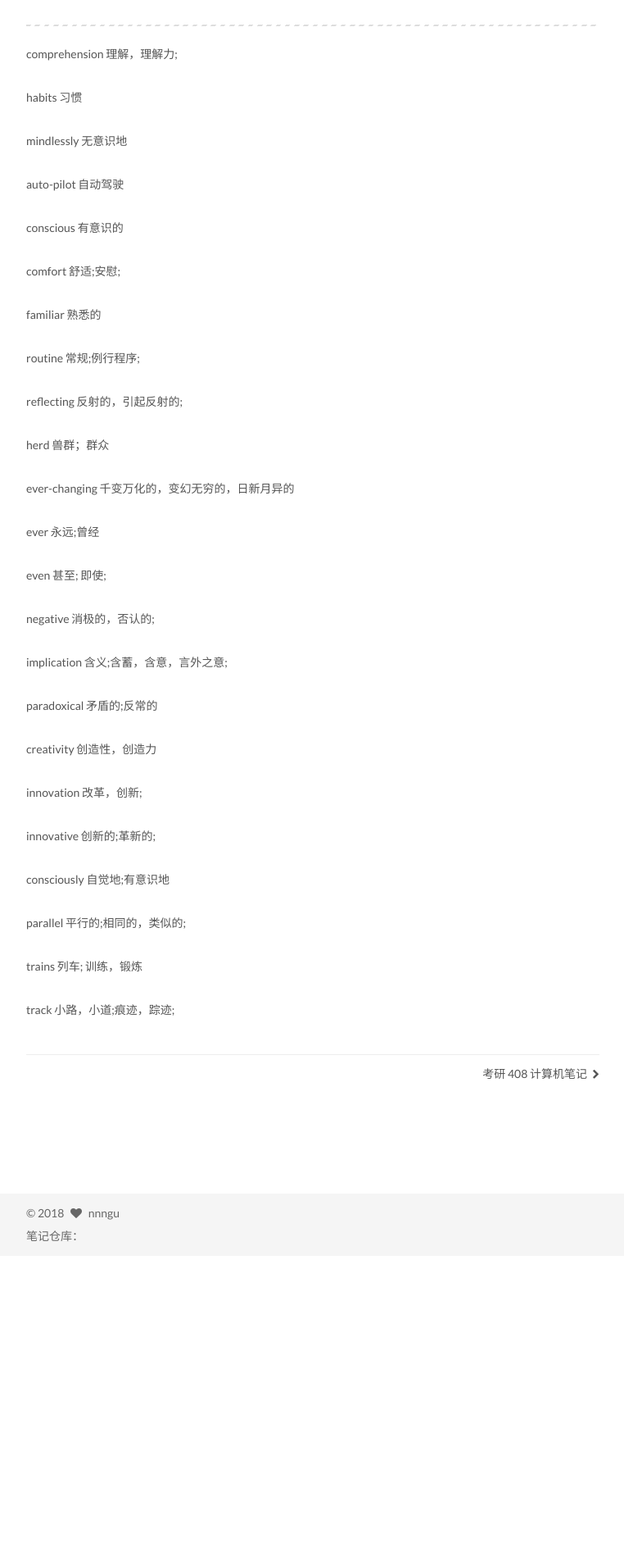
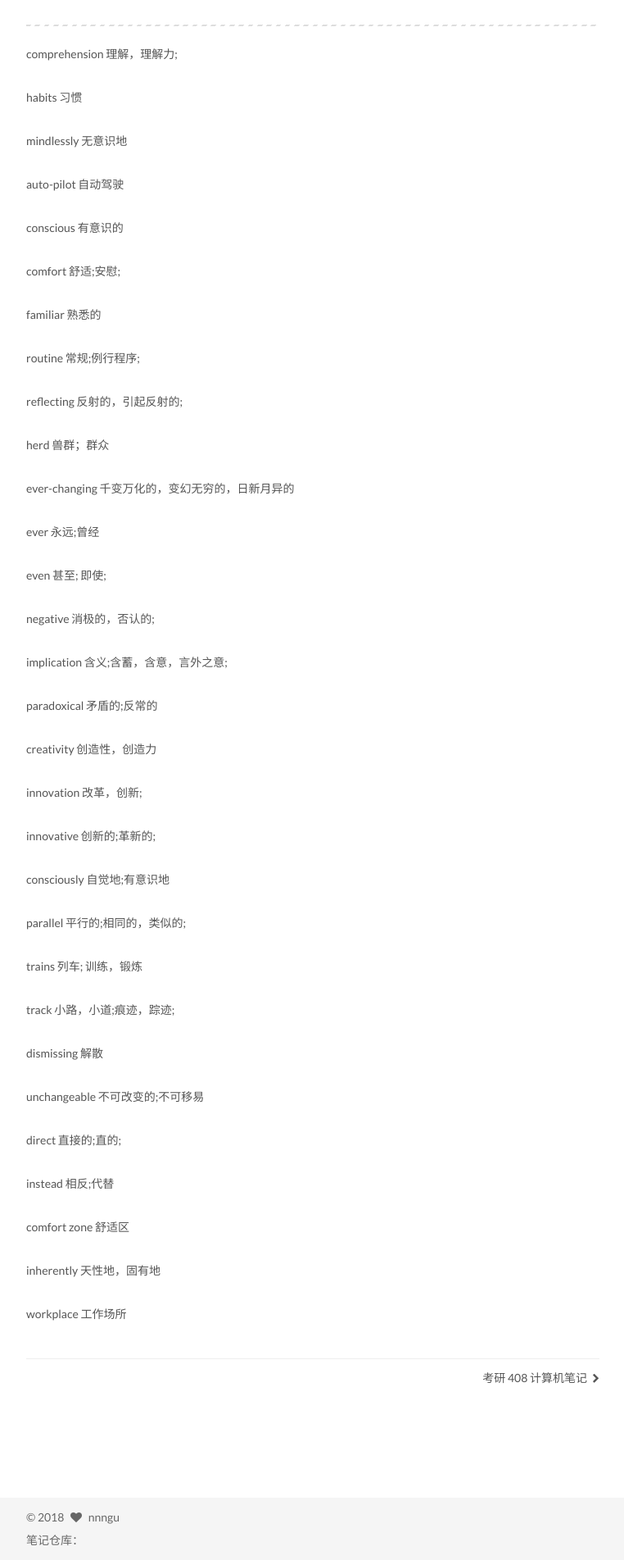
Before and after one commit to nnngu/LearningNotes, a Jekyll site: the page built from _posts/2018-06-18-考研 201 英语笔记.md, in a window 1280 px wide. Shown: the part 3210-5113 px from the top of the page at 82% size, without its empty margins (258-1020 px from the left). Built offline with Jekyll 4.4.1, drawn with Linux system fonts in a browser that asks for light colours; before the commit the page ends 4742 px from its top, so only the background shows below that; grey boxes are pictures that could not be loaded.

Commit message:
修改文件: _posts/2018-06-18-考研 201 英语笔记.md

```diff
--- a/_posts/2018-06-18-考研 201 英语笔记.md
+++ b/_posts/2018-06-18-考研 201 英语笔记.md
@@ -160,3 +160,17 @@ parallel  平行的;相同的，类似的;
 trains  列车; 训练，锻炼
 
 track  小路，小道;痕迹，踪迹;
+
+dismissing  解散
+
+unchangeable  不可改变的;不可移易
+
+direct  直接的;直的;
+
+instead  相反;代替
+
+comfort zone  舒适区
+
+inherently  天性地，固有地
+
+workplace  工作场所
```
